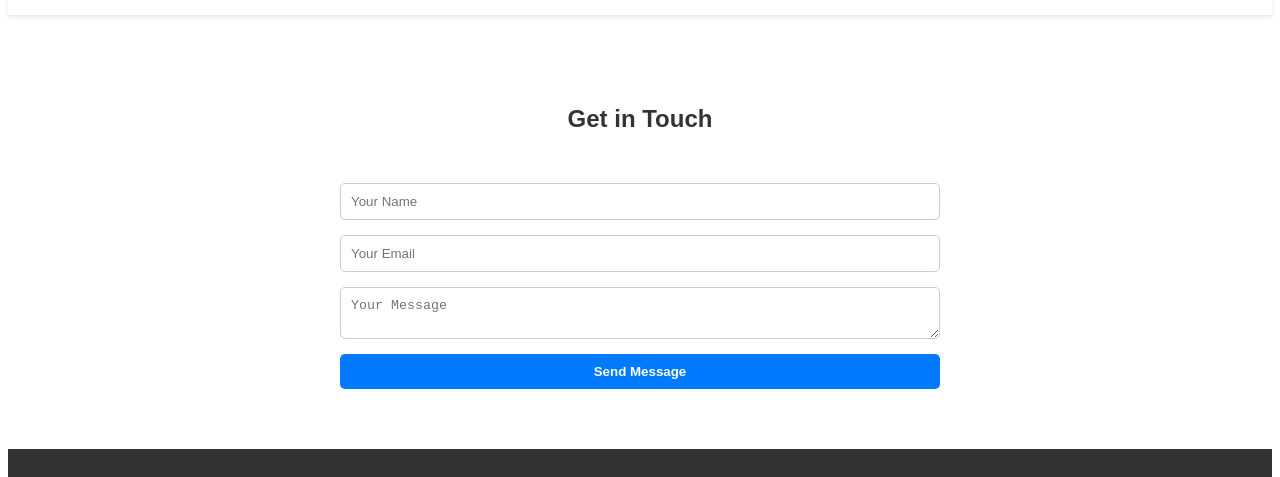
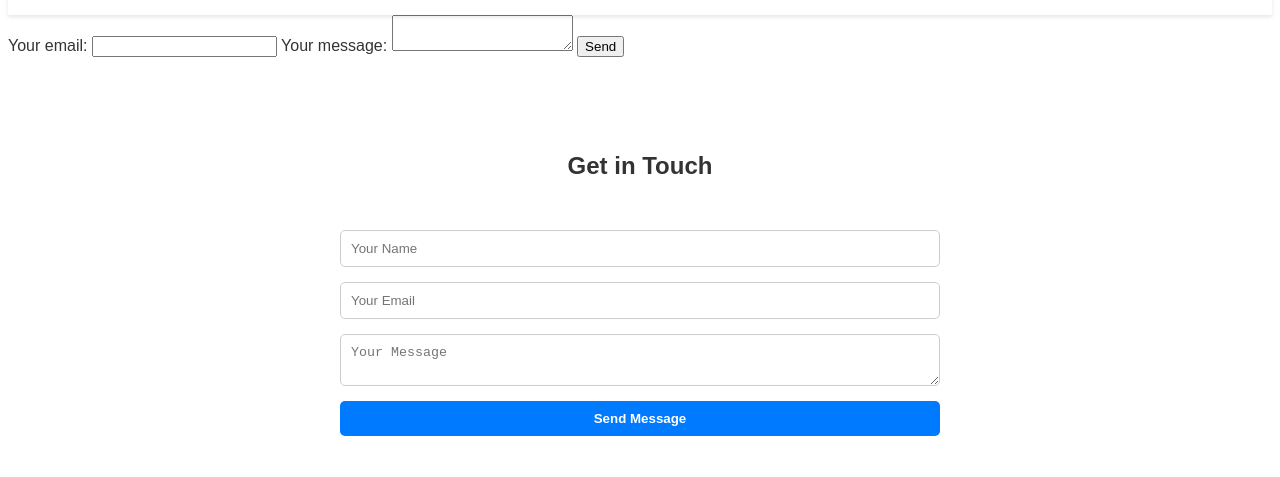
Before and after one commit to Kyle123455/bluelock.com, a plain HTML site: page contact.html in a window 1280 px wide. Shown: the part 145-622 px from the top of the page. Drawn offline with nearby package versions, Linux system fonts and the light colour scheme.

Commit message:
Update contact.html

```diff
--- a/contact.html
+++ b/contact.html
@@ -29,6 +29,22 @@
       <a href="contact.html" class="btn-primary">Get Started</a>
     </div>
   </header>
+
+  <form
+  action="https://formspree.io/f/xdkadkky"
+  method="POST"
+>
+  <label>
+    Your email:
+    <input type="email" name="email">
+  </label>
+  <label>
+    Your message:
+    <textarea name="message"></textarea>
+  </label>
+  <!-- your other form fields go here -->
+  <button type="submit">Send</button>
+</form>
 
   <!-- Contact Section -->
   <section id="contact" class="contact">
```
